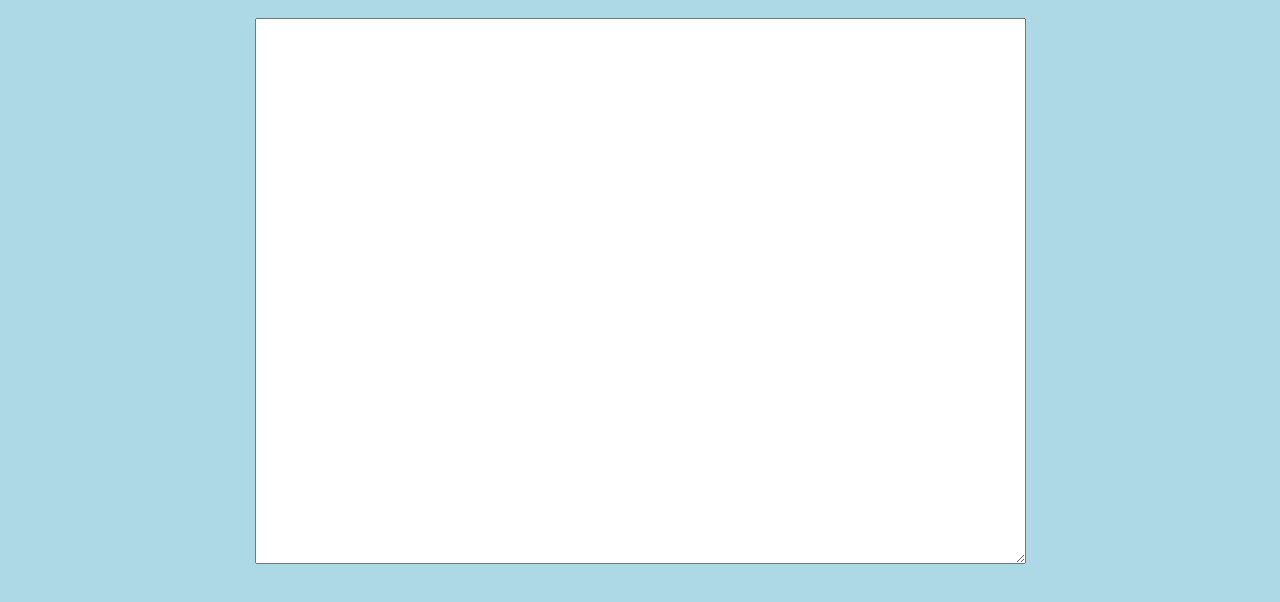
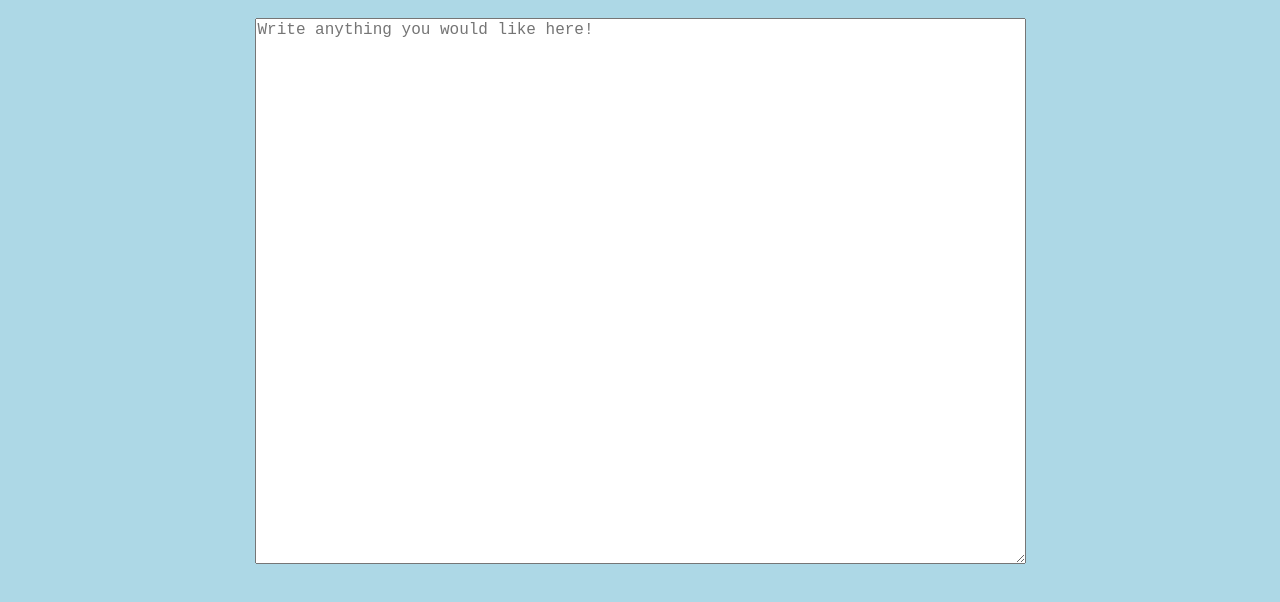
Before and after one commit to simonhsia124/CISC-3650-Group-Project-Redesign-of-CUNYFirst-Search-User-Interface, a plain HTML site: page journal.html in a window 1280 px wide. Shown: the part 168-770 px from the top of the page. Drawn offline with Linux system fonts and the light colour scheme.

Commit message:
added a placeholder to the text area

```diff
--- a/journal.html
+++ b/journal.html
@@ -23,7 +23,7 @@
             Journal
         </h1>
 
-        <textarea name="textarea" id="journaltext" cols="75" rows="30"></textarea>
+        <textarea name="textarea" id="journaltext" cols="75" rows="30" placeholder="Write anything you would like here!"></textarea>
 
     </body>
 </html>
```
